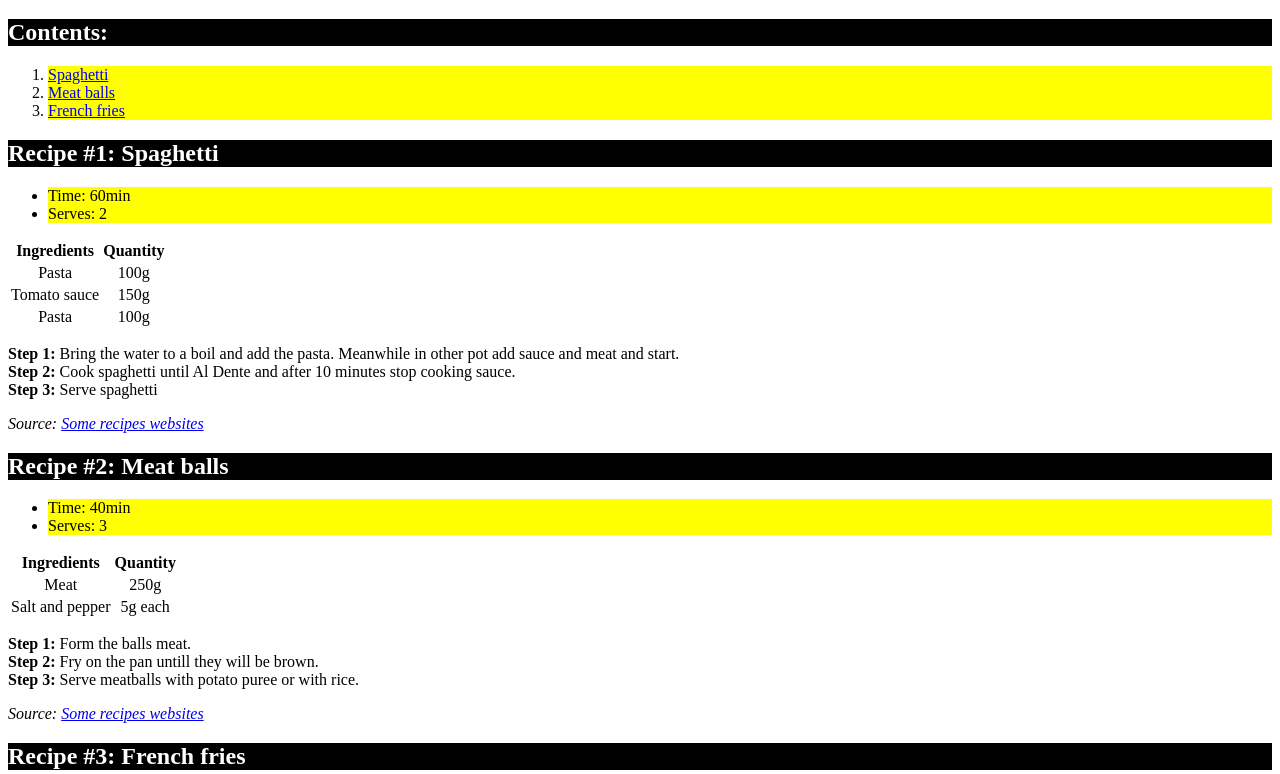
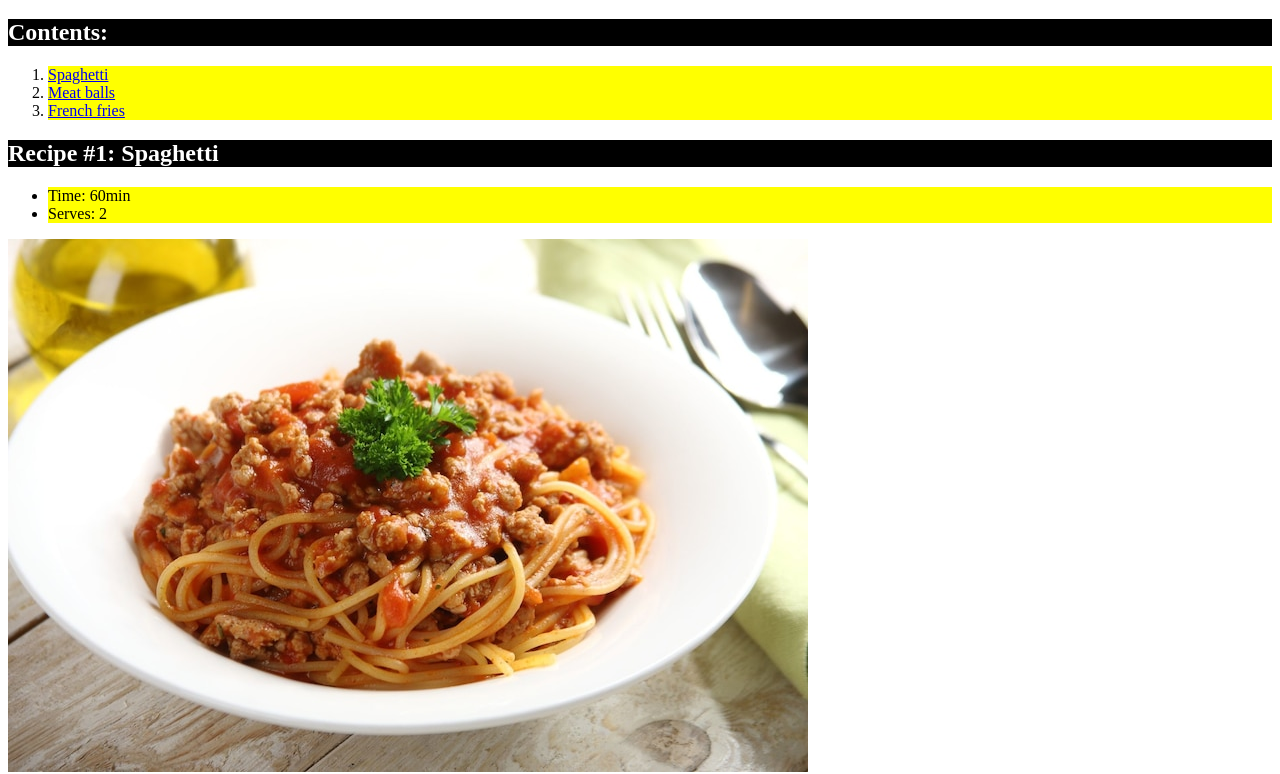
Before and after one commit to 1b1-jakub/1b1-jakub1, a plain HTML site: page index.html in a window 1280 px wide. Shown: the part 61-835 px from the top of the page. Drawn offline with Linux system fonts and the light colour scheme.

Commit message:
Update index.html

```diff
--- a/index.html
+++ b/index.html
@@ -37,7 +37,7 @@
             <li>Time: 60min</li>
             <li>Serves: 2</li>
         </ul>
-
+        <img src="spaghetti.jpg">
         <table>
             <thead>
                 <tr>
```
